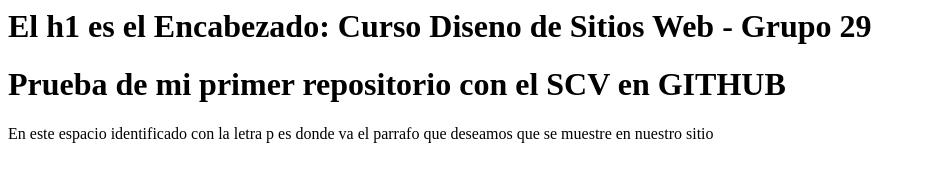
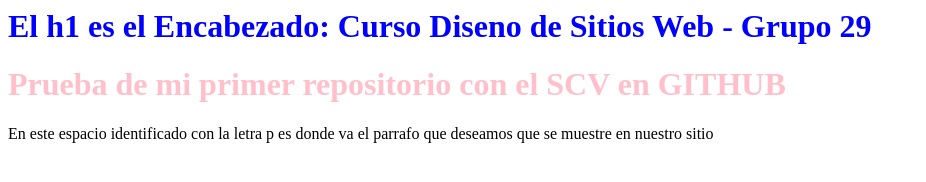
Before and after one commit to viviunad/Prueba, a plain HTML site: page index.html in a window 1280 px wide. Shown: the whole page, without its empty margins (0-926 px from the left). Drawn offline with Linux system fonts and the light colour scheme.

Commit message:
Update index.html
Cambio prueba html en lineas 5 y 8

```diff
--- a/index.html
+++ b/index.html
@@ -2,10 +2,10 @@
 
 <title>Prueba Viviana Uribe</title>
 	<head>
-<h1>El h1 es el Encabezado: Curso Diseno de Sitios Web - Grupo 29</h1>
+	<h1 style="color:blue;">El h1 es el Encabezado: Curso Diseno de Sitios Web - Grupo 29</h1>
 	</head>
 	<body>
-		<h1>Prueba de mi primer repositorio con el SCV en GITHUB</h1>
+		<h1 style="color:pink;">Prueba de mi primer repositorio con el SCV en GITHUB</h1>
 		<p>En este espacio identificado con la letra p es donde va el parrafo que deseamos que se muestre en nuestro sitio
 	</body>
 </html>
```
